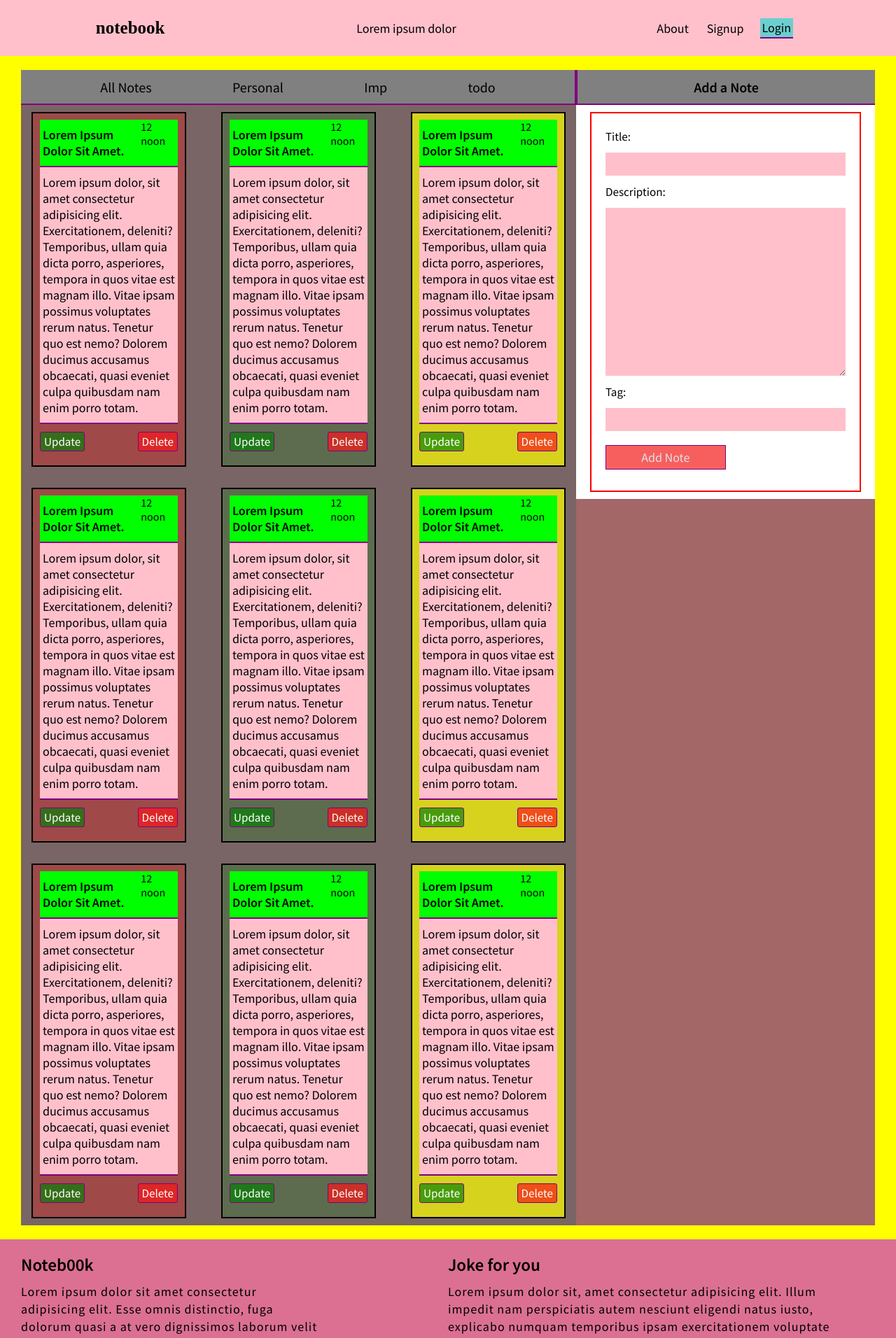
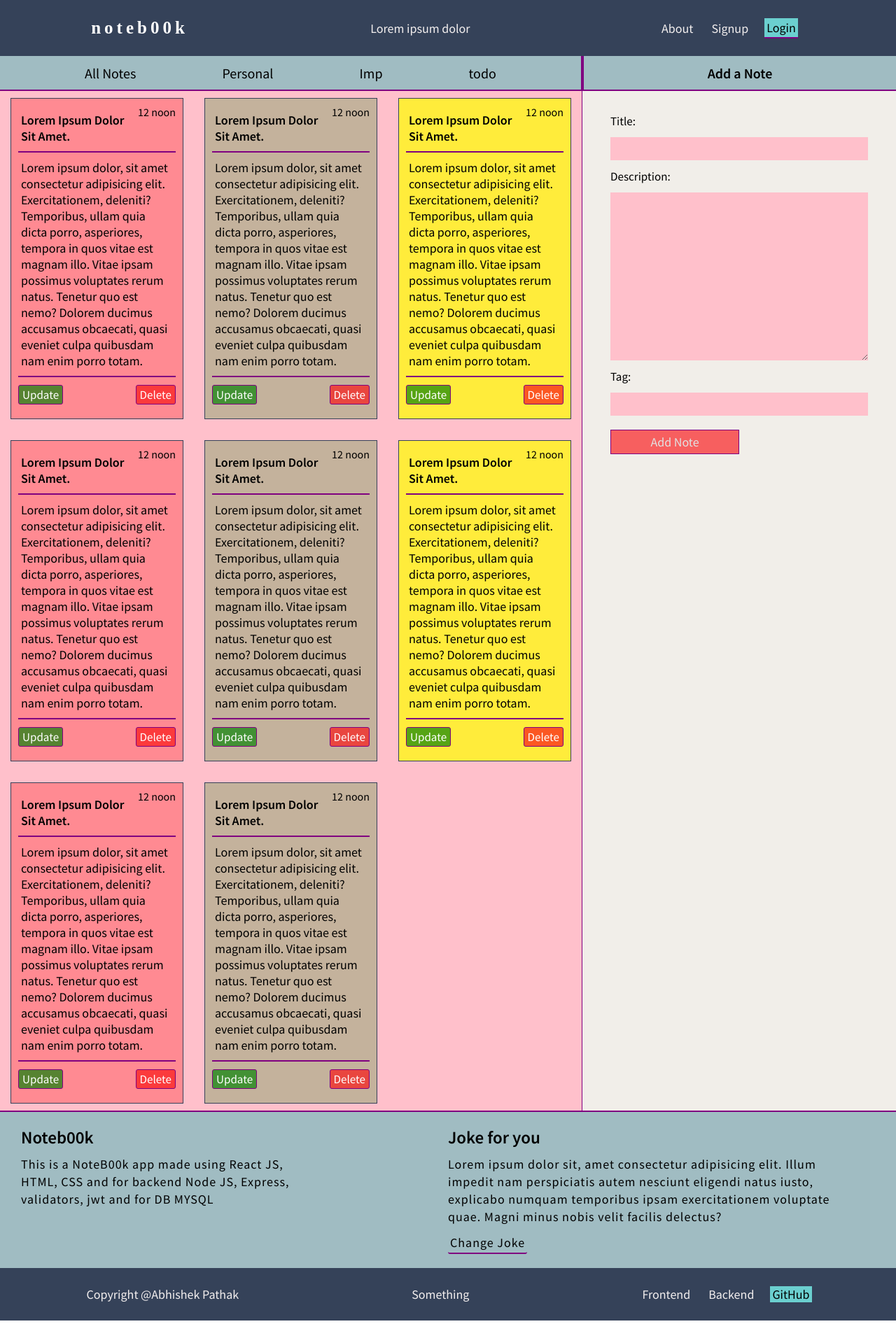
Before and after one commit to scorcism/notebook-frontend, a React (Vite) app: page / in a window 1280 px wide. Shown: the top 1912 px of the page at 70% size. After the commit the page ends 1887 px from the top, so only its background shows below. Built offline with nearby package versions, Linux system fonts and the light colour scheme; a web font is replaced by a local one.

Commit message:
managed color schemes

```diff
--- a/assets/style.css
+++ b/assets/style.css
@@ -1,6 +1,13 @@
 @import url('https://fonts.googleapis.com/css2?family=Source+Sans+Pro:ital,wght@0,200;0,300;0,400;0,600;1,200;1,300;1,400&display=swap');
 @import url('https://fonts.googleapis.com/css2?family=Koulen&family=Source+Sans+Pro:ital,wght@0,200;0,300;0,400;0,600;1,200;1,300;1,400&display=swap');
 
+:root{
+    --primary: #A0BCC2;
+    --secondary: #F1EEE9;
+    --eh: #354259;
+    --white:rgb(243, 239, 239);
+    --pink:pink;
+}
 * {
     padding: 0;
     margin: 0;
@@ -11,13 +18,19 @@
 
 .head__container {
     height: 80px;
-    background: pink;
     width: 100vw;
     display: flex;
     flex-direction: row;
     justify-content: space-around;
     align-items: center;
     font-size: 18px;
+    background-color: var(--eh);
+    color: var(--white);
+}
+
+.head__left h3 a {
+    color: white;
+    letter-spacing: 5px;
 }
 
 .head__right {
@@ -34,21 +47,23 @@
 
 .footer__container {
     height: 75px;
-    background: pink;
+    background-color: var(--eh);
     width: 100vw;
     display: flex;
     justify-content: space-around;
     align-items: center;
     flex-direction: row;
     font-size: 18px;
+    color: var(--white);
 }
 
 .joke__container {
     width: 100vw;
-    background: palevioletred;
+    background-color: var(--primary);
     padding: 20px 30px;
     display: flex;
     justify-content: center;
+    border-top: 2px solid purple;
 }
 
 .abstract {
@@ -87,25 +102,25 @@
     display: flex;
     width: 100vw;
     height: fit-content;
-    padding: 20px 30px;
-    background: yellow;
+    padding: 0px 0px;
+
 
 }
 
 .body__left {
     width: 65%;
-    background: rgb(211, 125, 125);
+
 }
 
 .body__right {
     width: 35%;
-    background: rgb(163, 103, 103);
+
 }
 
 .left__menu {
     width: 100%;
     height: 50px;
-    background-color: grey;
+    background-color: var(--primary);
     display: flex;
     justify-content: space-evenly;
     align-items: center;
@@ -121,7 +136,7 @@
 .right__menu {
     width: 100%;
     height: 50px;
-    background-color: grey;
+    background-color: var(--primary);
     display: flex;
     justify-content: space-around;
     align-items: center;
@@ -131,18 +146,18 @@
 
 
 .notes {
-    background-color: rgb(121, 101, 101);
+    background: var(--pink);
     min-height: 300px;
     width: 100%;
     display: grid;
     grid-template-columns: repeat(3, 1fr);
-    grid-column-gap: 20px;
+    grid-column-gap: 0px;
     grid-row-gap: 10px;
+    border-right: 1px solid purple;
 }
 
 .note__container {
-    background-color: yellow !important;
-    border: 2px solid rgb(0, 0, 0);
+    border: 1px solid var(--eh);
     padding: 9px 10px;
     margin: 10px 15px;
 }
@@ -151,7 +166,6 @@
     display: flex;
     flex-direction: row;
     justify-content: space-between;
-    background: lime;
     border-bottom: 2px solid purple;
     min-height: 50px;
 }
@@ -164,7 +178,6 @@
 }
 .note__body{
     font-size: 18px;
-    background: pink;
     padding: 10px 4px;
     border-bottom: 2px solid purple;
     min-height: 150px;
@@ -200,15 +213,14 @@
 }
 .form{
     min-height: 400px;
-    background-color: white;
     display: flex;
     width: 100%;
-    align-items: center;
+    height: 100%;
     margin: 0 auto;
     justify-content: center;
+    background-color: var(--secondary);
 }
 .form__body{
-    border: 2px solid red;
     padding: 10px 20px;
     margin: 10px 20px;
     width: 100%;
@@ -257,6 +269,7 @@ input[type=submit]:hover{
 .no_desc {
     text-decoration: none;
     list-style: none;
+    color: var(--white);
 }
 .hover_underline:hover{
     border-bottom: 1px solid purple;
@@ -276,6 +289,7 @@ input[type=submit]:hover{
     background: rgb(107, 207, 207);
     transition: 0.2s;
     font-weight: 500;
+    color: black;
 }
 
 .add_bordertransparent {
@@ -302,7 +316,6 @@ input[type=submit]:hover{
 @media only screen and (max-width: 480px) {
     .head__container {
         height: 100px;
-        background: pink;
         width: 100vw;
         display: flex;
         flex-direction: column;
@@ -316,7 +329,7 @@ input[type=submit]:hover{
     }
 
     .footer__container {
-        background: pink;
+        background-color: var(--eh);
         width: 100vw;
         display: flex;
         justify-content: space-around;
@@ -326,4 +339,37 @@ input[type=submit]:hover{
         height: 120px;
         padding: 10px 0px;
     }
+    .body__container{
+        flex-direction: column-reverse;
+    }
+    .body__right{
+        width: 100%;
+    }
+    .body__left{
+        width: 100%;
+    }
+    .notes{
+        grid-template-columns: repeat(1,1fr);
+    }
+    .joke__container{
+        flex-direction: column;
+    }
+    .abstract{
+        width: 100%;
+    }
+    .abstract p{
+        width: 100%;
+    }
+    .joke{
+        width: 100%;
+    }
+    .joke p{
+        width: 100%;
+    }
+    .left__menu{
+        border: 2px solid purple;
+    }
+    .right__menu{
+        border: 2px solid purple;
+    }
 }
--- a/src/component/Body.jsx
+++ b/src/component/Body.jsx
@@ -146,23 +146,7 @@ const Body = () => {
                                 <a href="" className="delete actionbtn">Delete</a>
                             </div>
                         </div>
-                        <div className="note__container card__yellow">
-                            <div className="note__head">
-                                <div className="title">
-                                    Lorem ipsum dolor sit amet.
-                                </div>
-                                <div className="time">
-                                    12 noon
-                                </div>
-                            </div>
-                            <div className="note__body">
-                                Lorem ipsum dolor, sit amet consectetur adipisicing elit. Exercitationem, deleniti? Temporibus, ullam quia dicta porro, asperiores, tempora in quos vitae est magnam illo. Vitae ipsam possimus voluptates rerum natus. Tenetur quo est nemo? Dolorem ducimus accusamus obcaecati, quasi eveniet culpa quibusdam nam enim porro totam.
-                            </div>
-                            <div className="note_foot">
-                                <a href="" className="update actionbtn">update</a>
-                                <a href="" className="delete actionbtn">Delete</a>
-                            </div>
-                        </div>
+
 
                     </div>
                 </div>
--- a/src/component/Footer.jsx
+++ b/src/component/Footer.jsx
@@ -2,13 +2,13 @@ const Footer = () => {
     return (
         <>
             <div className="footer__container">
-                <a className="no_desc black " href="">Copyright @Abhishek Pathak</a>
-                <a className="no_desc black " href="">Something</a>
+                <a className="no_desc   " href="">Copyright @Abhishek Pathak</a>
+                <a className="no_desc   " href="">Something</a>
 
                 <div className="footer_right">
-                    <a className="no_desc black hover_underlinebox" href="">Frontend</a>
-                    <a className="no_desc black hover_underlinebox" href="">Backend</a>
-                    <a className="no_desc black hover_underlinebox add_bg" href="">GitHub</a>
+                    <a className="no_desc   hover_underlinebox" href="">Frontend</a>
+                    <a className="no_desc   hover_underlinebox" href="">Backend</a>
+                    <a className="no_desc   hover_underlinebox add_bg" href="">GitHub</a>
                 </div>
             </div>
         </>
--- a/src/component/Header.jsx
+++ b/src/component/Header.jsx
@@ -4,8 +4,8 @@ const Header = () => {
             <div className="head__container">
                 <div className="head__left">
                     <h3>
-                        <a href="" className="font-25 no_desc black fancy_heading">
-                            notebook
+                        <a href="" className="font-25 no_desc fancy_heading">
+                            noteb00k
                         </a>
                     </h3>
                 </div>
@@ -13,9 +13,9 @@ const Header = () => {
                     Lorem ipsum dolor
                 </div>
                 <div className="head__right">
-                    <a className="no_desc black hover_underlinebox" href="">About</a>
-                    <a className="no_desc black hover_underlinebox" href="">Signup</a>
-                    <a className="no_desc black hover_underlinebox add_bg" href="">Login</a>
+                    <a className="no_desc hover_underlinebox" href="">About</a>
+                    <a className="no_desc hover_underlinebox" href="">Signup</a>
+                    <a className="no_desc hover_underlinebox add_bg" href="">Login</a>
                 </div>
             </div>
         </>
--- a/src/component/JokeAbstract.jsx
+++ b/src/component/JokeAbstract.jsx
@@ -6,7 +6,7 @@ const JokeAbstract = () => {
     <div className="joke__container">
       <div className="abstract">
         <h3 className='font-25'>Noteb00k</h3>
-        <p>Lorem ipsum dolor sit amet consectetur adipisicing elit. Esse omnis distinctio, fuga dolorum quasi a at vero dignissimos laborum velit voluptatem sint.</p>
+        <p>This is a NoteB00k app made using React JS, HTML, CSS and for backend Node JS, Express, validators, jwt and for DB MYSQL</p>
       </div>
       <div className="joke">
         <h3 className='font-25'>Joke for you</h3>
```
